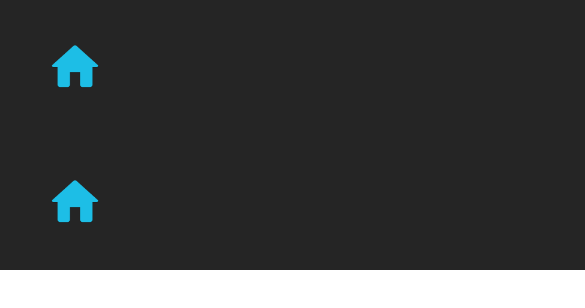
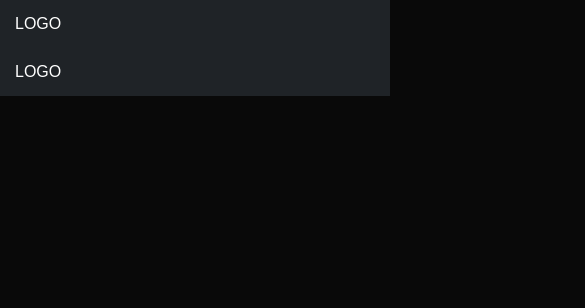
Before and after one commit to LachlanWilliams/gh-page-react, a React (Create React App) app in the folder my-website/: page /home in a window 390 px wide. Shown: the top 308 px of the page, 585 px wide, since content can reach past the window. Built offline with nearby package versions, Linux system fonts and the light colour scheme.

Commit message:
Nav bar styling

```diff
--- a/my-website/src/App.css
+++ b/my-website/src/App.css
@@ -1,9 +1,5 @@
 .App {
   text-align: center;
-}
-
-.About {
-  color: red;
 }
 
 .App-logo {
@@ -32,11 +28,66 @@
   color: #61dafb;
 }
 
-@keyframes App-logo-spin {
-  from {
-    transform: rotate(0deg);
-  }
-  to {
-    transform: rotate(360deg);
-  }
+/* Import font */
+@import url("https://fonts.googleapis.com/css2?family=Poppins&display=swap");
+
+/* General styles */
+* {
+    margin: 0;
+    padding: 0;
+    box-sizing: border-box;
 }
+body {
+    font-family: "Poppins", sans-serif;
+    background-color: #090909;
+}
+/* General styles end */
+.container {
+    margin: 0 auto;
+    padding: 15px;
+}
+.navbar {
+    display: flex;
+    flex-wrap: wrap;
+    align-items: center;
+    justify-content: space-between;
+    background-color: #1f2327;
+    padding-block: 15px;
+    width: '%100';
+}
+.navbar a {
+    text-decoration: none;
+    color: #fff;
+}
+.logo {
+    margin-right: 50px;
+}
+.list {
+    list-style: none;
+    display: flex;
+    gap: 25px;
+}
+#toggler,
+.navbar label {
+    display: none;
+}
+@media screen and (max-width: 600px) {
+    .menu {
+        width: 100%;
+        max-height: 0;
+        overflow: hidden;
+    }
+    .list {
+        flex-direction: column;
+        align-items: center;
+        padding: 20px;
+    }
+    .navbar label {
+        display: inline-flex;
+        align-items: center;
+        cursor: pointer;
+    }
+    #toggler:checked ~ .menu {
+        max-height: 100%;
+    }
+}
--- a/my-website/src/components/Home/NavBar.tsx
+++ b/my-website/src/components/Home/NavBar.tsx
@@ -6,17 +6,18 @@ import HomeIcon from '../../assets/images/HomeIcon.png';
 const NavBar = () => {
     return (
        <Box >
-            <div className="Header" style={{width: 1512, height: 135, position: 'relative'}}>
-                <div className="HeaderBg" style={{width: 1512, height: 135, left: 0, top: 0, position: 'absolute', background: '#252525'}} />
-                <div className="HomeIcon" style={{width: 60, height: 60, left: 45, top: 37, position: 'absolute'}}>
-                    <img src={HomeIcon} alt="Home Icon" style={{ width: '100%', height: '100%' }} />
-                </div>
-                <div className="HeaderText" style={{width: 397, height: 32, left: 1001, top: 51, position: 'absolute'}}>
-                    <div className="About" style={{width: 93, height: 32, left: 304, top: 0, position: 'absolute', fontSize: 30, fontFamily: 'Inter', fontWeight: '500', wordWrap: 'break-word'}}>About</div>
-                    <div className="Home" style={{width: 93, height: 32, left: 0, top: 0, position: 'absolute', color: 'white', fontSize: 30, fontFamily: 'Inter', fontWeight: '500', wordWrap: 'break-word'}}>Home</div>
-                    <div className="Contact" style={{width: 119, height: 32, left: 139, top: 0, position: 'absolute', color: 'white', fontSize: 30, fontFamily: 'Inter', fontWeight: '500', wordWrap: 'break-word'}}>Contact</div>
-                </div>
+        <nav className="navbar container">
+            <a href="#" className="logo">LOGO</a>
+            <input type="checkbox" id="toggler" />
+            <label htmlFor="toggler"><i className="ri-menu-line"></i></label>
+            <div className="menu">
+                <ul className="list">
+                    <li><a href="#">Home</a></li>
+                    <li><a href="#">About</a></li>
+                    <li><a href="#">Contact</a></li>
+                </ul>
             </div>
+        </nav>
        </Box>
     );
     }
```
